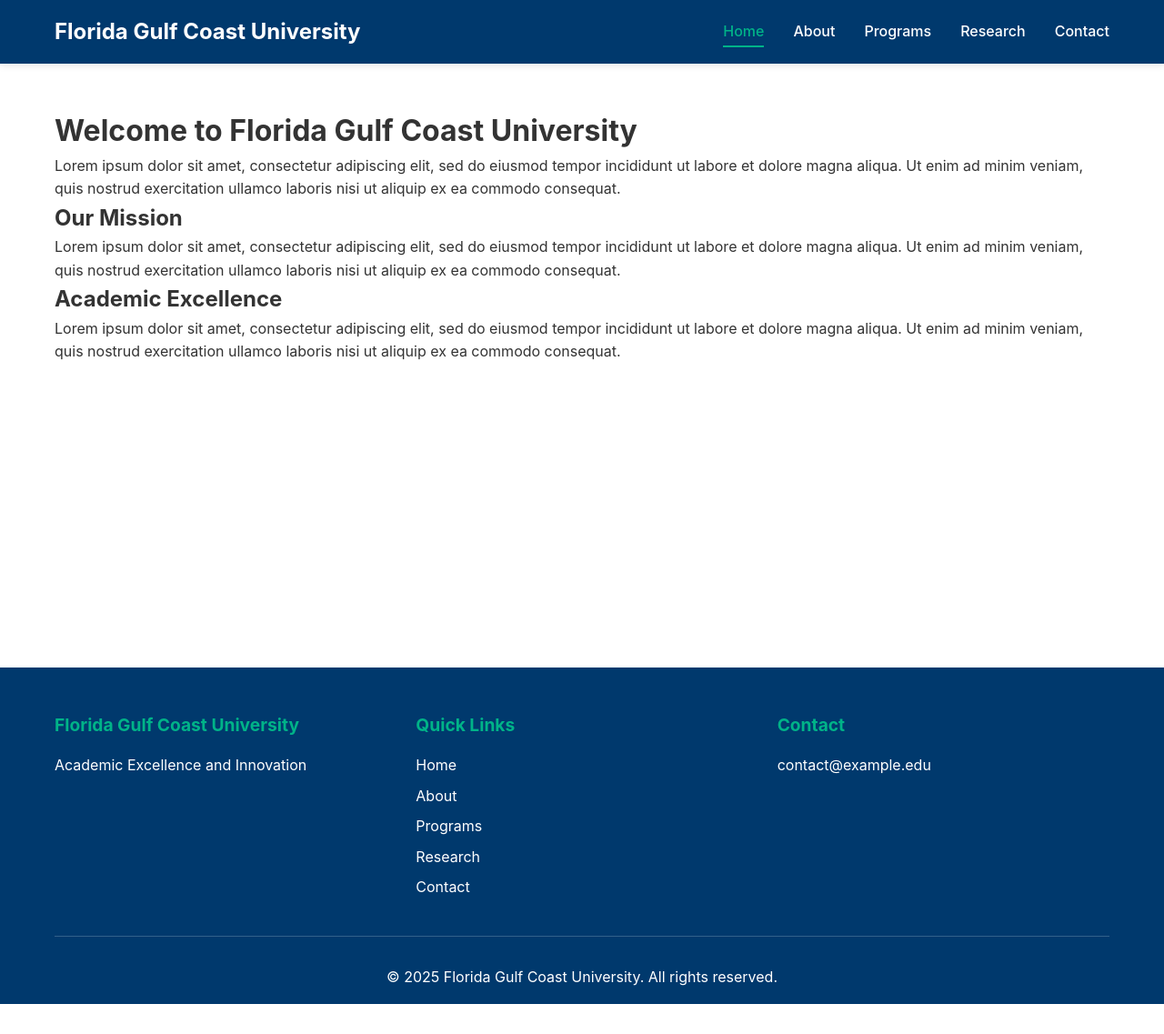
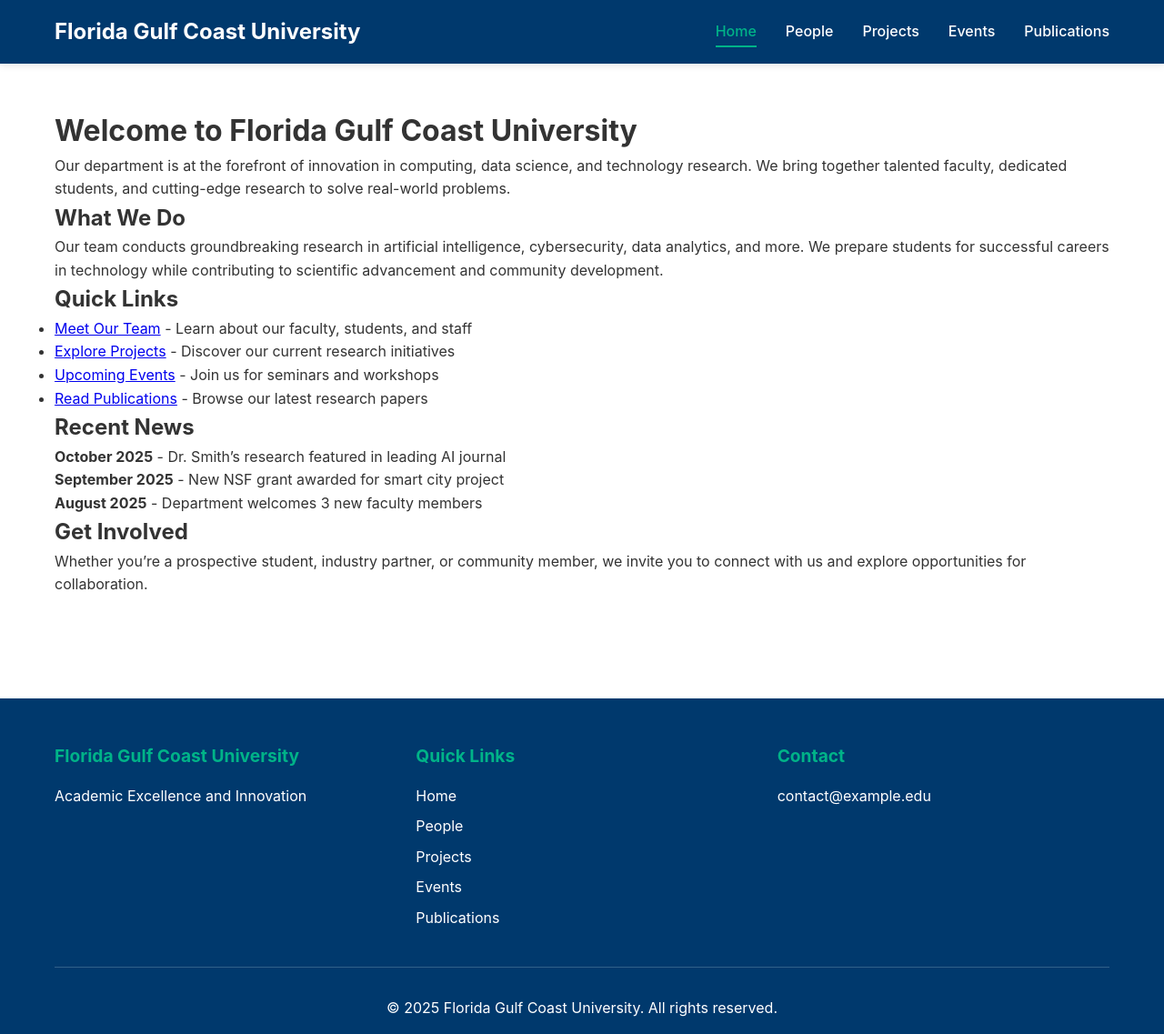
Before and after one commit to vinodkahuja/FGCUEnvPolicyGrp, a Jekyll site: the page built from index.md, in a window 1280 px wide. Shown: the whole page at 91% size. Built offline with Jekyll 4.4.1, drawn with Linux system fonts in a browser that asks for light colours; before the commit the page ends 1104 px from its top, so only the background shows below that.

Commit message:
Changed the pages

```diff
--- a/_data/navigation.yml
+++ b/_data/navigation.yml
@@ -2,11 +2,11 @@
 main:
   - title: "Home"
     url: /
-  - title: "About"
-    url: /about/
-  - title: "Programs"
-    url: /programs/
-  - title: "Research"
-    url: /research/
-  - title: "Contact"
-    url: /contact/
+  - title: "People"
+    url: /people/
+  - title: "Projects"
+    url: /projects/
+  - title: "Events"
+    url: /events/
+  - title: "Publications"
+    url: /publications/
--- a/index.md
+++ b/index.md
@@ -5,12 +5,27 @@
 
 # Welcome to Florida Gulf Coast University
 
-Lorem ipsum dolor sit amet, consectetur adipiscing elit, sed do eiusmod tempor incididunt ut labore et dolore magna aliqua. Ut enim ad minim veniam, quis nostrud exercitation ullamco laboris nisi ut aliquip ex ea commodo consequat.
+Our department is at the forefront of innovation in computing, data science, and technology research. We bring together talented faculty, dedicated students, and cutting-edge research to solve real-world problems.
 
-## Our Mission
+## What We Do
 
-Lorem ipsum dolor sit amet, consectetur adipiscing elit, sed do eiusmod tempor incididunt ut labore et dolore magna aliqua. Ut enim ad minim veniam, quis nostrud exercitation ullamco laboris nisi ut aliquip ex ea commodo consequat.
+Our team conducts groundbreaking research in artificial intelligence, cybersecurity, data analytics, and more. We prepare students for successful careers in technology while contributing to scientific advancement and community development.
 
-## Academic Excellence
+## Quick Links
 
-Lorem ipsum dolor sit amet, consectetur adipiscing elit, sed do eiusmod tempor incididunt ut labore et dolore magna aliqua. Ut enim ad minim veniam, quis nostrud exercitation ullamco laboris nisi ut aliquip ex ea commodo consequat.
+- [Meet Our Team](/people/) - Learn about our faculty, students, and staff
+- [Explore Projects](/projects/) - Discover our current research initiatives
+- [Upcoming Events](/events/) - Join us for seminars and workshops
+- [Read Publications](/publications/) - Browse our latest research papers
+
+## Recent News
+
+**October 2025** - Dr. Smith's research featured in leading AI journal
+
+**September 2025** - New NSF grant awarded for smart city project
+
+**August 2025** - Department welcomes 3 new faculty members
+
+## Get Involved
+
+Whether you're a prospective student, industry partner, or community member, we invite you to connect with us and explore opportunities for collaboration.
```
Also changed, not shown: _pages/about.md (deleted, +0 -17 lines), _pages/contact.md (deleted, +0 -21 lines), _pages/events.md (added, +94 -0 lines), _pages/people.md (added, +60 -0 lines), _pages/programs.md (deleted, +0 -19 lines), _pages/projects.md (added, +73 -0 lines), _pages/publications.md (added, +111 -0 lines), _pages/research.md (deleted, +0 -20 lines).
